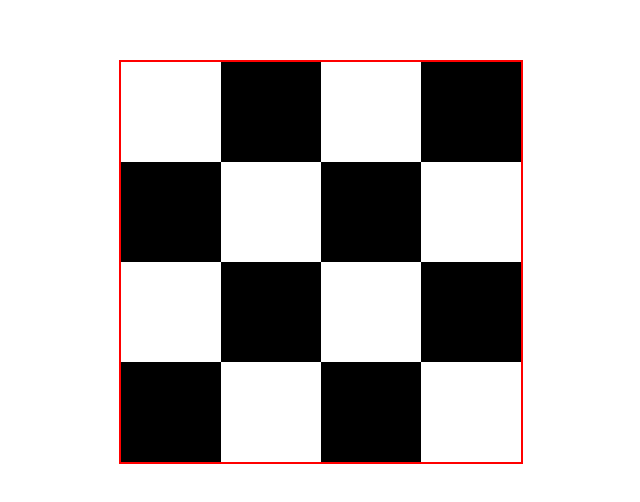
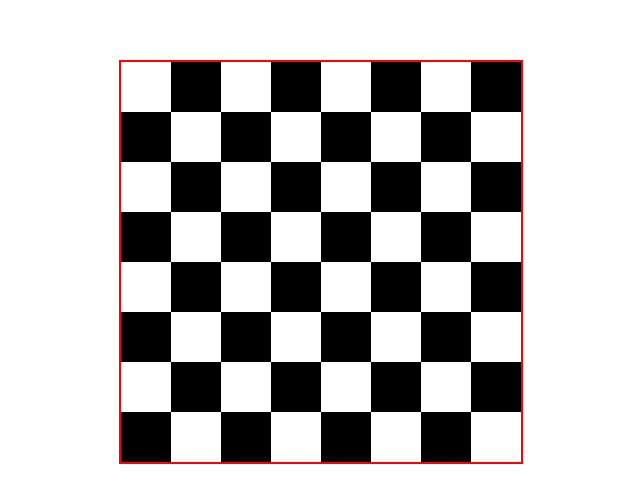
Before and after one commit to teklithuania/3-shashkes, a plain HTML site: page index.html in a window 1280 px wide. Shown: the part 140-642 px from the top of the page, without its empty margins (321-961 px from the left). Drawn offline with Linux system fonts and the light colour scheme; files whose address does not match are found by name.

Commit message:
Added 4 rows

```diff
--- a/css/main.css
+++ b/css/main.css
@@ -27,13 +27,13 @@ body {
         .row {
             display: inline-block;
             width: 100%;
-            height: 25%;
+            height: 12.5%;
             background-color: pink;
         }
 
             .cell {
                 display: inline-block;
-                width: 25%;
+                width: 12.5%;
                 height: 100%;
                 float: left;
             }
--- a/index.html
+++ b/index.html
@@ -14,8 +14,16 @@
             <DIV class="cell black"></DIV>
             <div class="cell white"></div>
             <DIV class="cell black"></DIV>
+            <div class="cell white"></div>
+            <DIV class="cell black"></DIV>
+            <div class="cell white"></div>
+            <DIV class="cell black"></DIV>
         </div>
         <div class="row">
+            <div class="cell black"></div>
+            <div class="cell white"></div>
+            <div class="cell black"></div>
+            <div class="cell white"></div>
             <div class="cell black"></div>
             <div class="cell white"></div>
             <div class="cell black"></div>
@@ -26,8 +34,56 @@
             <DIV class="cell black"></DIV>
             <div class="cell white"></div>
             <DIV class="cell black"></DIV>
+            <div class="cell white"></div>
+            <DIV class="cell black"></DIV>
+            <div class="cell white"></div>
+            <DIV class="cell black"></DIV>
         </div>
         <div class="row">
+            <div class="cell black"></div>
+            <div class="cell white"></div>
+            <div class="cell black"></div>
+            <div class="cell white"></div>
+            <div class="cell black"></div>
+            <div class="cell white"></div>
+            <div class="cell black"></div>
+            <div class="cell white"></div>
+        </div>
+        <div class="row">
+            <div class="cell white"></div>
+            <DIV class="cell black"></DIV>
+            <div class="cell white"></div>
+            <DIV class="cell black"></DIV>
+            <div class="cell white"></div>
+            <DIV class="cell black"></DIV>
+            <div class="cell white"></div>
+            <DIV class="cell black"></DIV>
+        </div>
+        <div class="row">
+            <div class="cell black"></div>
+            <div class="cell white"></div>
+            <div class="cell black"></div>
+            <div class="cell white"></div>
+            <div class="cell black"></div>
+            <div class="cell white"></div>
+            <div class="cell black"></div>
+            <div class="cell white"></div>
+        </div>
+        <div class="row">
+            <div class="cell white"></div>
+            <DIV class="cell black"></DIV>
+            <div class="cell white"></div>
+            <DIV class="cell black"></DIV>
+            <div class="cell white"></div>
+            <DIV class="cell black"></DIV>
+            <div class="cell white"></div>
+            <DIV class="cell black"></DIV>
+        </div>
+        <div class="row">
+            <div class="cell black"></div>
+            <div class="cell white"></div>
+            <div class="cell black"></div>
+            <div class="cell white"></div>
             <div class="cell black"></div>
             <div class="cell white"></div>
             <div class="cell black"></div>
```
